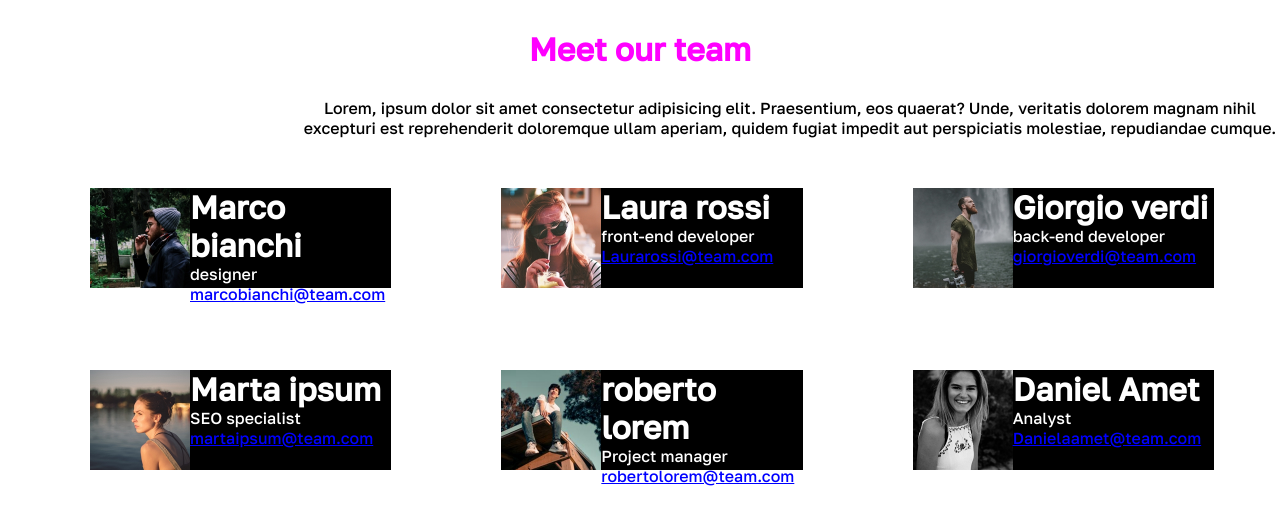
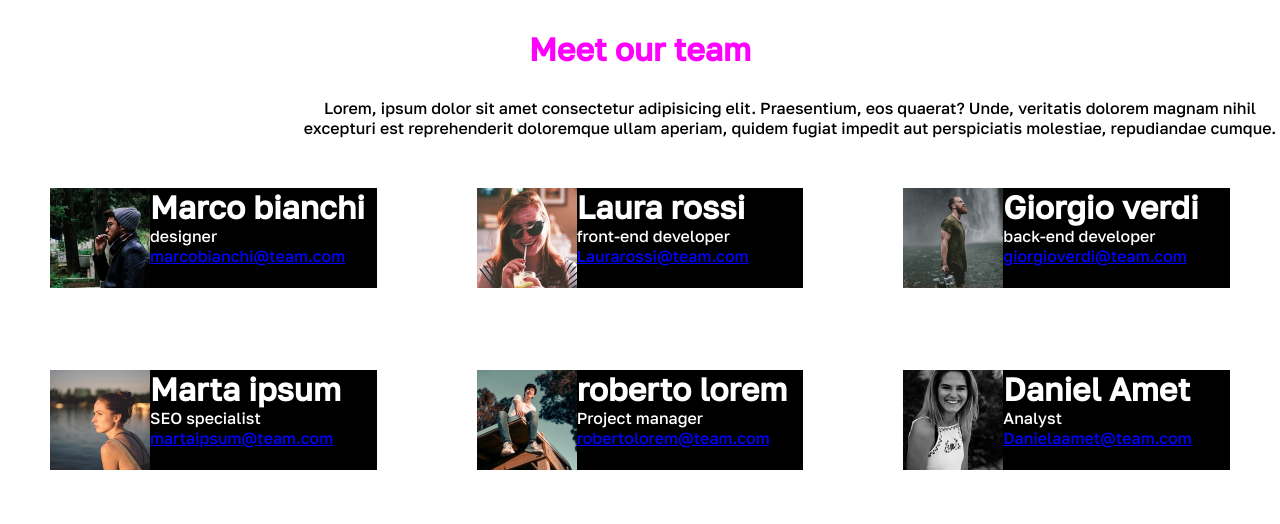
Before and after one commit to gabrielebarcellona/html-css-float-cards, a plain HTML site: page index.html in a window 1280 px wide. Drawn offline with Linux system fonts and the light colour scheme.

Commit message:
quasi finito

```diff
--- a/assets/style.css
+++ b/assets/style.css
@@ -46,12 +46,12 @@ body{
         background-color: black;
         color: white;
         float: left;
-        width: calc(80% / 3 - 40px);
+        width: calc(100% / 3 - 100px);
         height: 100px;
-        margin-right: 20px;
+        margin-right: 50px;
         margin-bottom: 2rem;
         margin-top: 50px;
-        margin-left: 90px;
+        margin-left: 50px;
 
 
 
--- a/index.html
+++ b/index.html
@@ -10,11 +10,12 @@
     <link rel="stylesheet" href="assets/style.css">
 </head>
 <body>
-    <div class="container">
+
+    <header>
         <h1 class="title">Meet our team</h1>
         <p id="pp">Lorem, ipsum dolor sit amet consectetur adipisicing elit. Praesentium, eos quaerat? Unde, veritatis dolorem magnam nihil excepturi est reprehenderit doloremque ullam aperiam, quidem fugiat impedit aut perspiciatis molestiae, repudiandae cumque.</p>
-
-
+    </header>
+    <main>
         <div class="person">
             <img class="floater" src="img/male1.png" alt="">
             <h1>Marco bianchi</h1>
@@ -63,6 +64,8 @@
             <div class="cleared"></div>
 
         </div>
-    </div>
+    </main>
 </body>
+
+
 </html>
```
